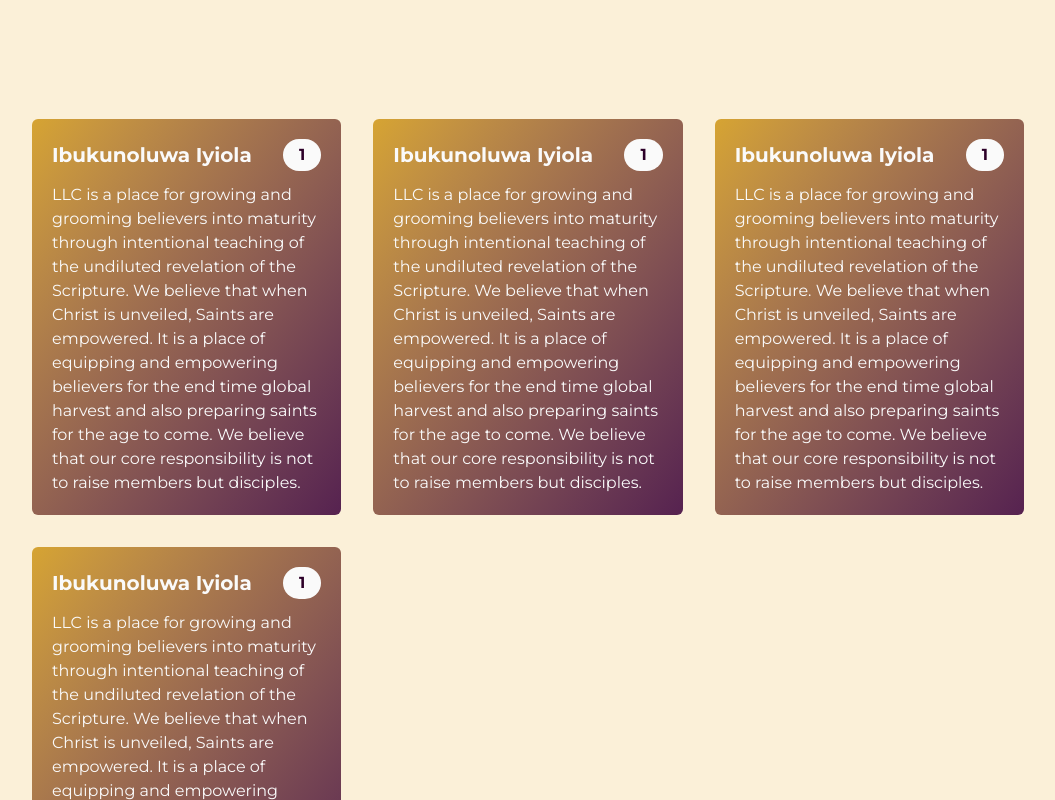
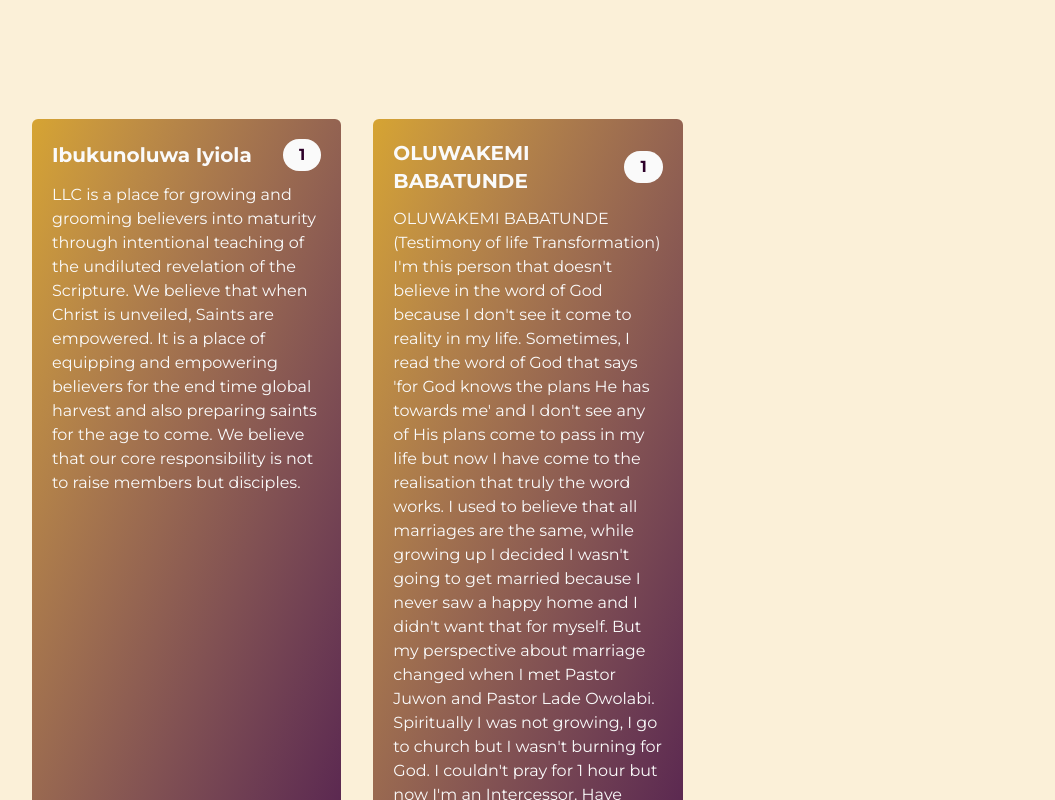
Before and after one commit to SodiqOgundairo/lightlife-react, a React (Vite) app: page /testimonies in a window 1280 px wide. Shown: the part 420-1220 px from the top of the page, without its empty margins (112-1167 px from the left). Built offline with nearby package versions, Linux system fonts and the light colour scheme; what @cloudinary/url-gen would draw is missing.

Commit message:
testimony updated

```diff
--- a/src/pages/Testimony.tsx
+++ b/src/pages/Testimony.tsx
@@ -58,51 +58,16 @@ const Testimony = () => {
 
         <div className="bg-gradient-to-br from-gold to-purple text-light p-5 flex flex-col gap-3 rounded-md">
           <div className="flex justify-between items-center">
-            <p className="text-xl font-bold">Ibukunoluwa Iyiola</p>
+            <p className="text-xl font-bold">OLUWAKEMI BABATUNDE</p>
             <p className="text-dark bg-light px-4 py-1 font-bold  rounded-full">1</p>
           </div>
           <p>
-            LLC is a place for growing and grooming believers into maturity
-            through intentional teaching of the undiluted revelation of the
-            Scripture. We believe that when Christ is unveiled, Saints are
-            empowered. It is a place of equipping and empowering believers for
-            the end time global harvest and also preparing saints for the age to
-            come. We believe that our core responsibility is not to raise
-            members but disciples.
+           OLUWAKEMI BABATUNDE (Testimony of life Transformation) I'm this person that doesn't believe in the word of God because I don't see it come to reality in my life. Sometimes, I read the word of God that says 'for God knows the plans He has towards me' and I don't see any of His plans come to pass in my life but now I have come to the realisation that truly the word works. I used to believe that all marriages are the same, while growing up I decided I wasn't going to get married because I never saw a happy home and I didn't want that for myself. But my perspective about marriage changed when I met Pastor Juwon and Pastor Lade Owolabi. Spiritually I was not growing, I go to church but I wasn't burning for God. I couldn't pray for 1 hour but now I'm an Intercessor. Have grown in all areas of my life through the help of my Pastors.
           </p>
         </div>
 
-        <div className="bg-gradient-to-br from-gold to-purple text-light p-5 flex flex-col gap-3 rounded-md">
-          <div className="flex justify-between items-center">
-            <p className="text-xl font-bold">Ibukunoluwa Iyiola</p>
-            <p className="text-dark bg-light px-4 py-1 font-bold  rounded-full">1</p>
-          </div>
-          <p>
-            LLC is a place for growing and grooming believers into maturity
-            through intentional teaching of the undiluted revelation of the
-            Scripture. We believe that when Christ is unveiled, Saints are
-            empowered. It is a place of equipping and empowering believers for
-            the end time global harvest and also preparing saints for the age to
-            come. We believe that our core responsibility is not to raise
-            members but disciples.
-          </p>
-        </div>
 
-        <div className="bg-gradient-to-br from-gold to-purple text-light p-5 flex flex-col gap-3 rounded-md">
-          <div className="flex justify-between items-center">
-            <p className="text-xl font-bold">Ibukunoluwa Iyiola</p>
-            <p className="text-dark bg-light px-4 py-1 font-bold  rounded-full">1</p>
-          </div>
-          <p>
-            LLC is a place for growing and grooming believers into maturity
-            through intentional teaching of the undiluted revelation of the
-            Scripture. We believe that when Christ is unveiled, Saints are
-            empowered. It is a place of equipping and empowering believers for
-            the end time global harvest and also preparing saints for the age to
-            come. We believe that our core responsibility is not to raise
-            members but disciples.
-          </p>
-        </div>
+
       </div>
       {/* testimony LLc end */}
 
```
Also changed, not shown: 1 other file (tests, documents, lock files or other folders).
